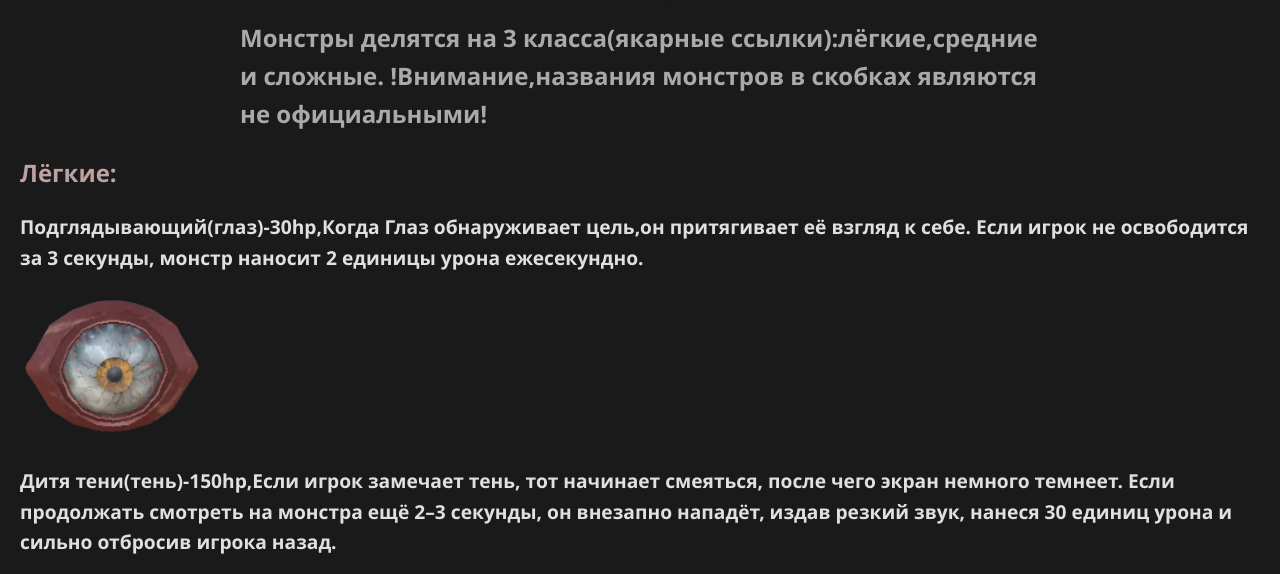
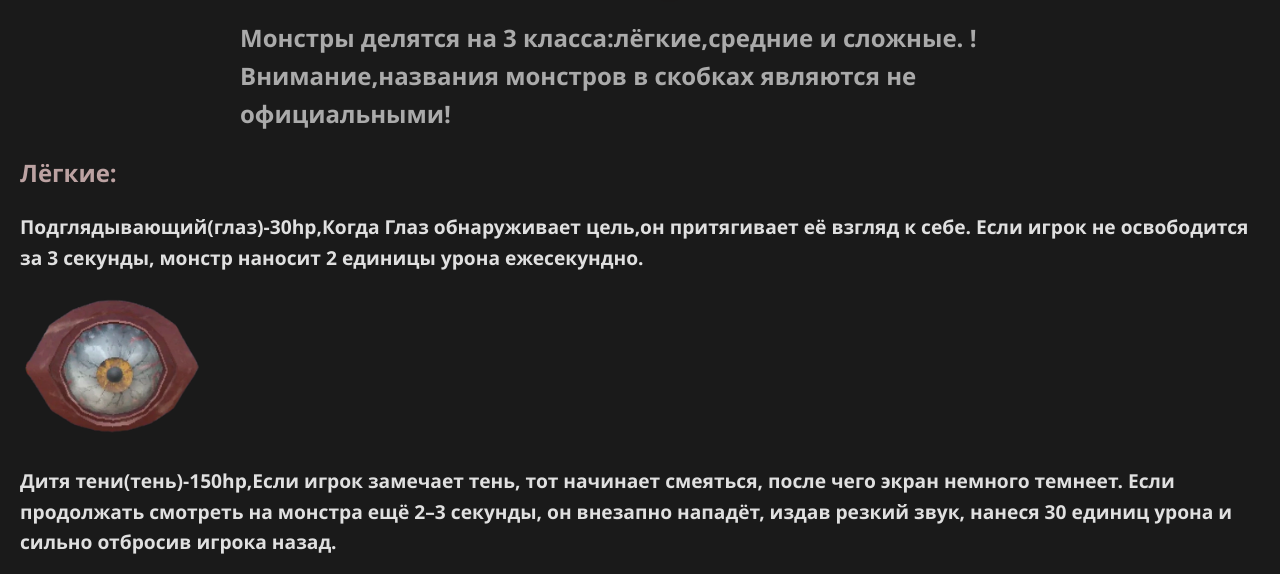
Before and after one commit to vau124/final-project, a plain HTML site: page mobi.html in a window 1280 px wide. Shown: the part 190-764 px from the top of the page. Drawn offline with Linux system fonts and the light colour scheme; files whose address does not match are found by name.

Commit message:
Update mobi.html

```diff
--- a/mobi.html
+++ b/mobi.html
@@ -14,7 +14,7 @@
         <li><a class="block" href="tovari.html">Товары в магазине</a></li>
     </ul>
     <h1>Монстры:</h1>
-    <h2 class="oh">Монстры делятся на 3 класса(якарные ссылки):лёгкие,средние и сложные.
+    <h2 class="oh">Монстры делятся на 3 класса:лёгкие,средние и сложные.
         !Внимание,названия монстров в скобках являются не официальными!</h2>
     <h2 class="tem">Лёгкие:</h2>
     <h3>Подглядывающий(глаз)-30hp,Когда Глаз обнаруживает цель,он притягивает её взгляд к себе.
```
